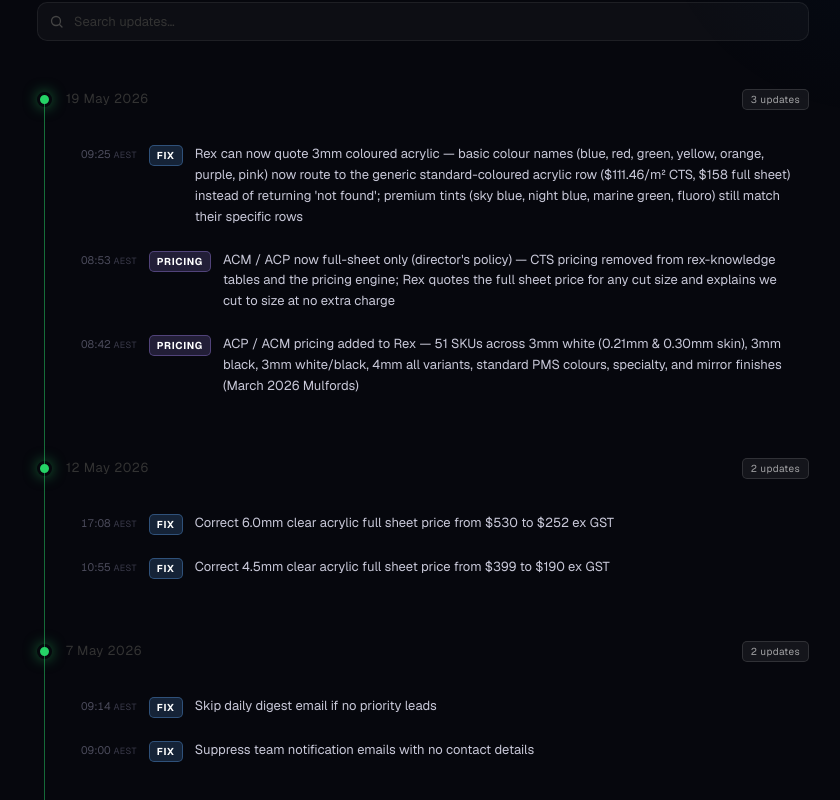
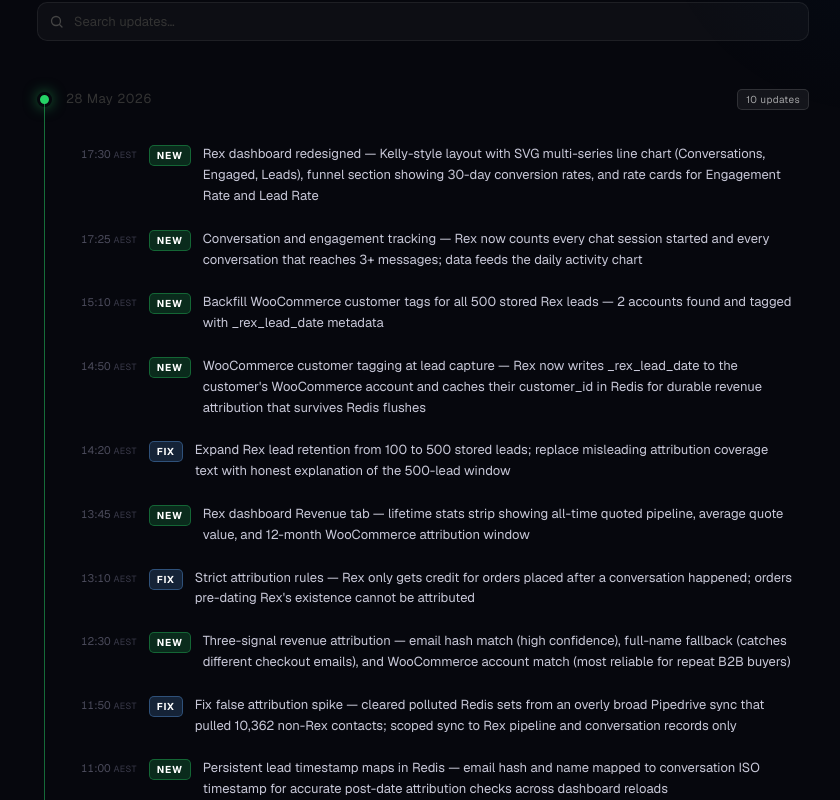
Before and after one commit to sg-satoshi/saabai-site, a Next.js app: page /rex-changelog in a window 1280 px wide. Shown: the part 620-1420 px from the top of the page, without its empty margins (217-1057 px from the left). Built offline with nearby package versions, Linux system fonts and the light colour scheme.

Commit message:
changelog: backfill 28 May 2026 Rex entries; reinstall post-commit hook

```diff
--- a/app/rex-changelog/ChangelogClient.tsx
+++ b/app/rex-changelog/ChangelogClient.tsx
@@ -29,6 +29,21 @@ const TAG_STYLES: Record<Tag, { bg: string; text: string; border: string }> = {
 };
 
 const CHANGELOG: Day[] = [
+  {
+    date: "28 May 2026",
+    entries: [
+      { time: "17:30", tag: "NEW", title: "Rex dashboard redesigned — Kelly-style layout with SVG multi-series line chart (Conversations, Engaged, Leads), funnel section showing 30-day conversion rates, and rate cards for Engagement Rate and Lead Rate" },
+      { time: "17:25", tag: "NEW", title: "Conversation and engagement tracking — Rex now counts every chat session started and every conversation that reaches 3+ messages; data feeds the daily activity chart" },
+      { time: "15:10", tag: "NEW", title: "Backfill WooCommerce customer tags for all 500 stored Rex leads — 2 accounts found and tagged with _rex_lead_date metadata" },
+      { time: "14:50", tag: "NEW", title: "WooCommerce customer tagging at lead capture — Rex now writes _rex_lead_date to the customer's WooCommerce account and caches their customer_id in Redis for durable revenue attribution that survives Redis flushes" },
+      { time: "14:20", tag: "FIX", title: "Expand Rex lead retention from 100 to 500 stored leads; replace misleading attribution coverage text with honest explanation of the 500-lead window" },
+      { time: "13:45", tag: "NEW", title: "Rex dashboard Revenue tab — lifetime stats strip showing all-time quoted pipeline, average quote value, and 12-month WooCommerce attribution window" },
+      { time: "13:10", tag: "FIX", title: "Strict attribution rules — Rex only gets credit for orders placed after a conversation happened; orders pre-dating Rex's existence cannot be attributed" },
+      { time: "12:30", tag: "NEW", title: "Three-signal revenue attribution — email hash match (high confidence), full-name fallback (catches different checkout emails), and WooCommerce account match (most reliable for repeat B2B buyers)" },
+      { time: "11:50", tag: "FIX", title: "Fix false attribution spike — cleared polluted Redis sets from an overly broad Pipedrive sync that pulled 10,362 non-Rex contacts; scoped sync to Rex pipeline and conversation records only" },
+      { time: "11:00", tag: "NEW", title: "Persistent lead timestamp maps in Redis — email hash and name mapped to conversation ISO timestamp for accurate post-date attribution checks across dashboard reloads" },
+    ],
+  },
   {
     date: "19 May 2026",
     entries: [
```
